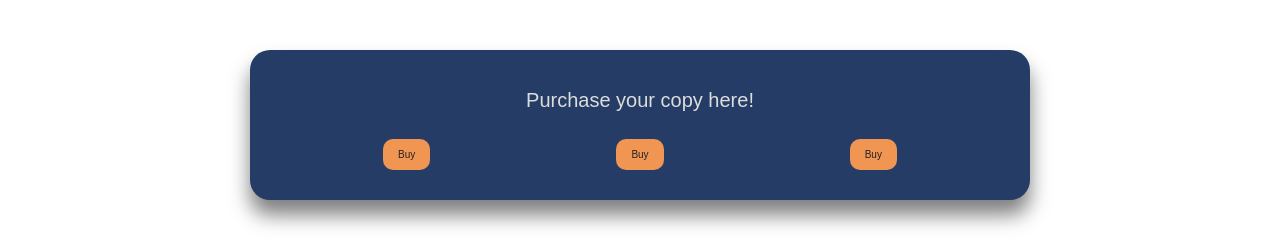
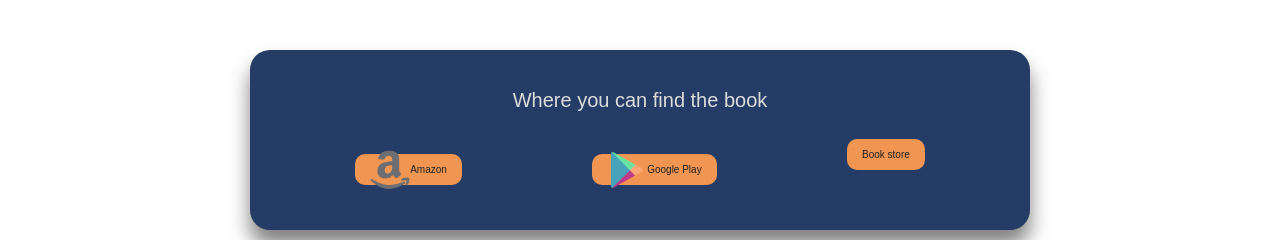
Before and after one commit to M-0919/team-a, a Gatsby site: page / in a window 1280 px wide. Shown: the part 560-800 px from the top of the page. Built offline with nearby package versions, Linux system fonts and the light colour scheme; Gatsby itself is replaced by a stand-in of ours.

Commit message:
icons links

```diff
--- a/src/components/linksToBuy/linkToBuy.scss
+++ b/src/components/linksToBuy/linkToBuy.scss
@@ -31,3 +31,8 @@
     border-radius: 1rem;
   }
 }
+
+.button__icon {
+  width: 40px;
+  height: 40px;
+}
--- a/src/components/linksToBuy/linksToBuy.jsx
+++ b/src/components/linksToBuy/linksToBuy.jsx
@@ -1,25 +1,29 @@
 import React from "react"
 import "./linkToBuy.scss"
 import { Link } from "gatsby"
+import amazonIcon from "../../images/amazon-icon.png"
+import googleIcon from "../../images/play-icon.png"
 
 const LinkToBuy = () => (
   <div className="links">
     <div className="links__content">
-      <p className="links__text">Purchase your copy here!</p>
+      <p className="links__text">Where you can find the book</p>
       <ul className="links__list">
         <li>
           <Link to="/" className="links__button">
-            Buy
+            <img className="button__icon" alt="amazon" src={amazonIcon} />
+            Amazon
           </Link>
         </li>
         <li>
           <Link to="/" className="links__button">
-            Buy
+            <img className="button__icon" alt="Google Books" src={googleIcon} />
+            Google Play
           </Link>
         </li>
         <li>
           <Link to="/" className="links__button">
-            Buy
+            Book store
           </Link>
         </li>
       </ul>
```
Also changed, not shown: src/images/amazon-icon.png (added), src/images/play-icon.png (added).
